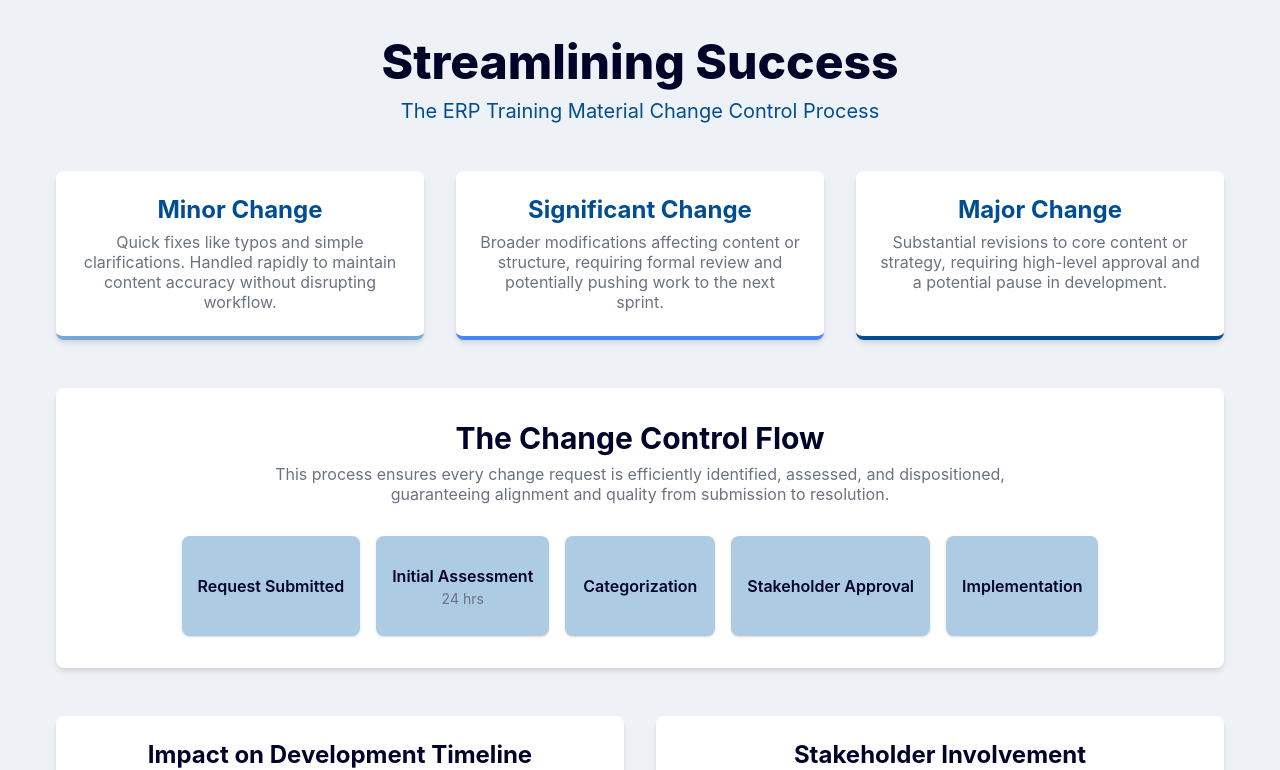
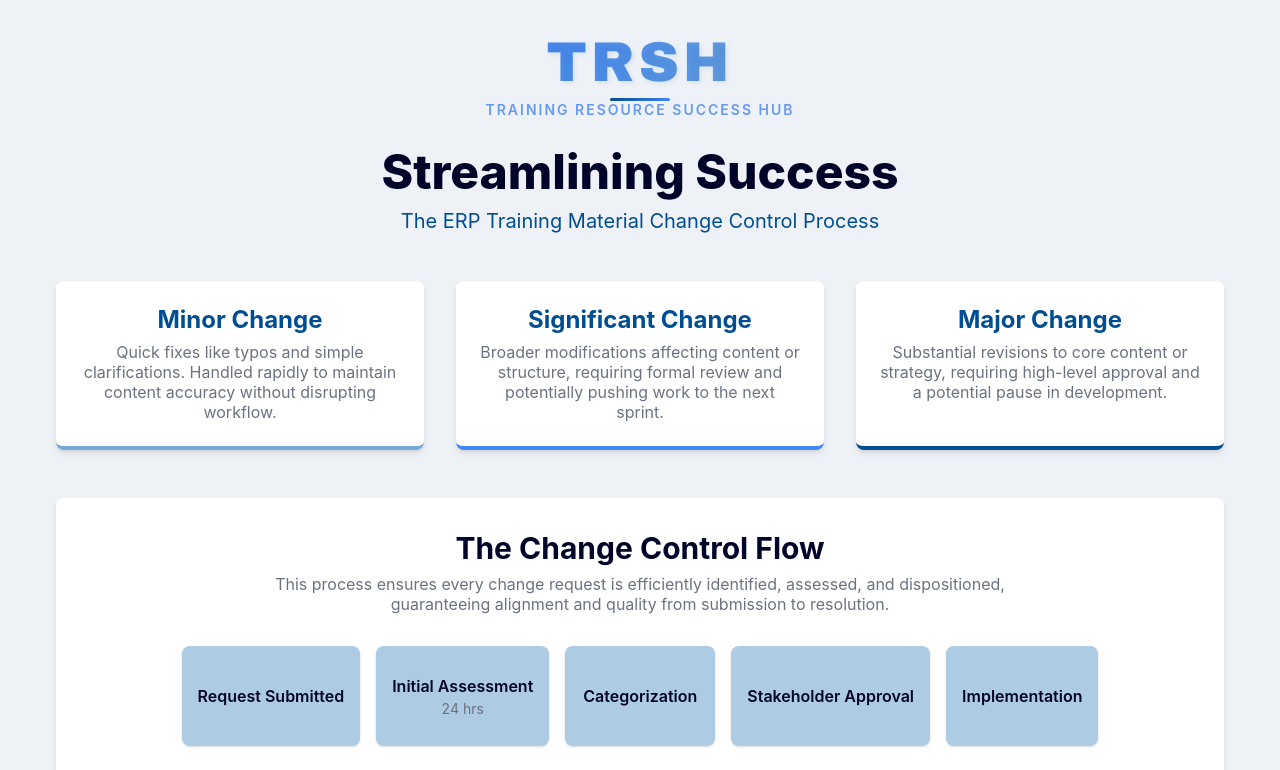
Before and after one commit to freeup86/trsh, a React (Create React App) app: page / in a window 1280 px wide. Shown: the top 770 px of the page. Built offline with nearby package versions, Linux system fonts and the light colour scheme.

Commit message:
added title to webpage

```diff
--- a/src/ERPChangeControl.js
+++ b/src/ERPChangeControl.js
@@ -201,6 +201,14 @@ Please respond in the following JSON format:
       <div className="container mx-auto px-4 py-8">
         {/* Header */}
         <header className="text-center mb-12">
+          <div className="app-title-container mb-6">
+            <div className="app-title" style={{ color: colorPalette.darkBlue }}>
+              TRSH
+            </div>
+            <div className="app-subtitle" style={{ color: colorPalette.mediumBlue }}>
+              Training Resource Success Hub
+            </div>
+          </div>
           <h1 className="text-4xl md:text-5xl font-extrabold mb-2" style={{ color: colorPalette.textColor }}>
             Streamlining Success
           </h1>
--- a/src/index.css
+++ b/src/index.css
@@ -195,3 +195,74 @@ code {
 .btn-primary:hover .btn-icon {
   transform: scale(1.1);
 }
+
+/* App Title Styling */
+.app-title-container {
+  position: relative;
+  display: inline-block;
+}
+
+.app-title {
+  font-size: 3.5rem;
+  font-weight: 900;
+  letter-spacing: 4px;
+  font-family: 'Arial Black', Arial, sans-serif;
+  background: linear-gradient(135deg, #004e92 0%, #4285f4 50%, #74a9d8 100%);
+  background-clip: text;
+  -webkit-background-clip: text;
+  -webkit-text-fill-color: transparent;
+  background-size: 200% 200%;
+  animation: gradientShift 4s ease-in-out infinite;
+  text-shadow: 2px 2px 4px rgba(0, 78, 146, 0.1);
+  position: relative;
+}
+
+.app-title::after {
+  content: '';
+  position: absolute;
+  bottom: -8px;
+  left: 50%;
+  transform: translateX(-50%);
+  width: 60px;
+  height: 3px;
+  background: linear-gradient(135deg, #004e92 0%, #4285f4 100%);
+  border-radius: 2px;
+}
+
+.app-subtitle {
+  font-size: 0.875rem;
+  font-weight: 600;
+  letter-spacing: 2px;
+  text-transform: uppercase;
+  margin-top: 8px;
+  opacity: 0.8;
+}
+
+@keyframes gradientShift {
+  0%, 100% {
+    background-position: 0% 50%;
+  }
+  50% {
+    background-position: 100% 50%;
+  }
+}
+
+/* Responsive app title */
+@media (max-width: 768px) {
+  .app-title {
+    font-size: 2.5rem;
+    letter-spacing: 2px;
+  }
+
+  .app-subtitle {
+    font-size: 0.75rem;
+    letter-spacing: 1px;
+  }
+}
+
+@media (max-width: 480px) {
+  .app-title {
+    font-size: 2rem;
+    letter-spacing: 1px;
+  }
+}
```
